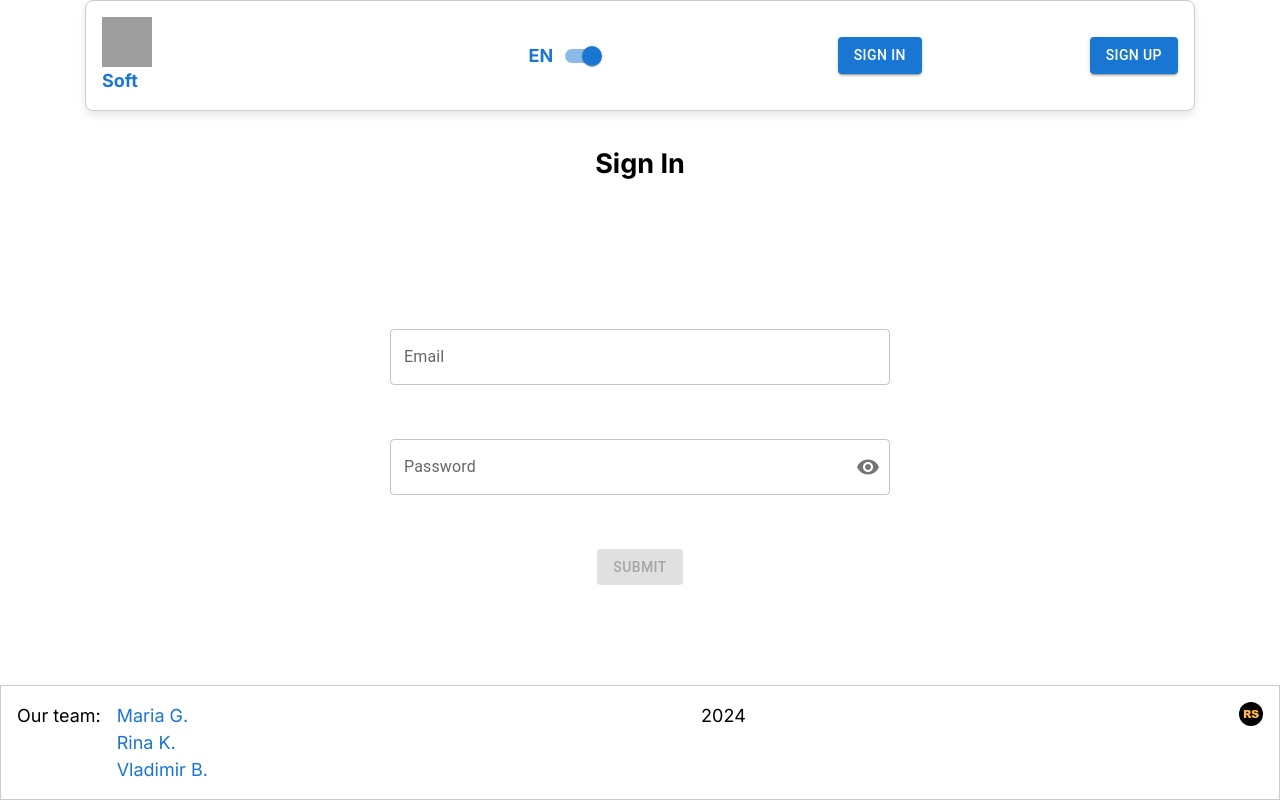
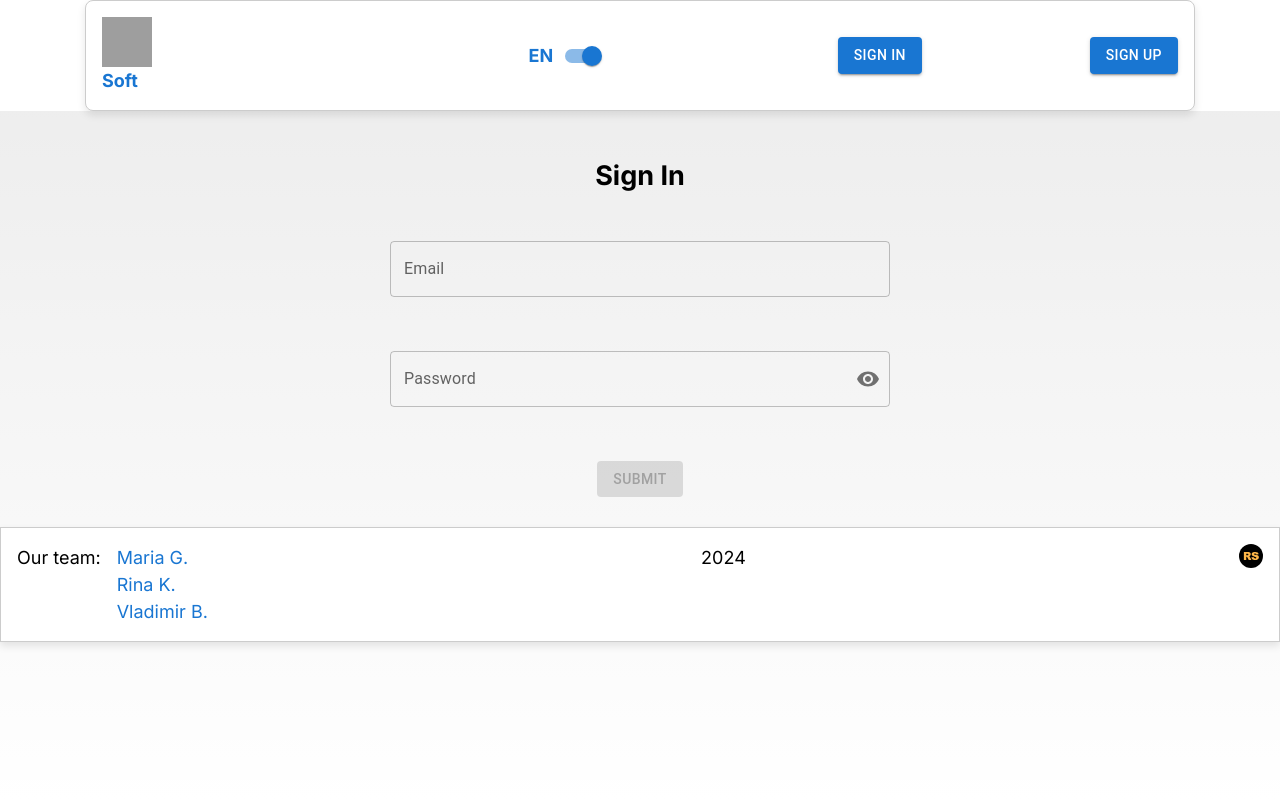
Before and after one commit to asimo-git/graphiql-app, a Next.js app: page /authentication in a window 1280 px wide. Built offline with nearby package versions, Linux system fonts and the light colour scheme; no server answers; grey boxes are pictures that could not be loaded.

Commit message:
add name to welcome page, remove unnecessary styles

```diff
--- a/app/authentication/authentication.scss
+++ /dev/null
@@ -1,14 +0,0 @@
-// TODO привести в соответствие с основными стилями
-
-h2 {
-  text-align: center;
-  margin: 50px auto;
-}
-
-.main {
-  background-color: white;
-  display: flex;
-  flex-direction: column;
-  align-items: center;
-  flex-grow: 2;
-}
--- a/app/authentication/page.tsx
+++ b/app/authentication/page.tsx
@@ -5,9 +5,8 @@
 import { useRouter } from 'next/navigation';
 import { useAuthenticated } from '../utils/Auth';
 import Routes from '../utils/routes';
-import './authentication.scss';
 
-export default function AuthenticationGuard() {
+export default function AuthenticationPage() {
   const router = useRouter();
   const user = useAuthenticated();
 
--- a/app/components/authentication-form/AuthenticationForm.scss
+++ b/app/components/authentication-form/AuthenticationForm.scss
@@ -1,8 +1,6 @@
-// TODO привести в соответствие с основными стилями
-
 .authentication-container {
   text-align: center;
-  margin: 100px auto;
+  margin: 30px auto;
 
   .field-container {
     position: relative;
--- a/app/components/header/Header.tsx
+++ b/app/components/header/Header.tsx
@@ -26,7 +26,7 @@
   useEffect(() => {
     const translationKey = user ? 'Sign out' : 'Sign in';
     setButtonText(t(translationKey));
-  }, [user]);
+  }, [user, t]);
 
   const handleChange = useCallback(
     (event: React.ChangeEvent<HTMLInputElement>) => {
@@ -72,7 +72,7 @@
         </Button>
         <Button
           variant="contained"
-          href=""
+          href={Routes.Registration}
           className={
             user ? 'header__button button unvisible' : ' header__button button'
           }
--- a/app/components/isAuth/isAuth.tsx
+++ b/app/components/isAuth/isAuth.tsx
@@ -16,7 +16,7 @@
       if (!auth) {
         return redirect('/');
       }
-    }, []);
+    }, [auth]);
 
     if (!auth) {
       return null;
--- a/app/globals.css
+++ b/app/globals.css
@@ -2,24 +2,30 @@
   --background-start-rgb: 214, 219, 220;
   --background-end-rgb: 255, 255, 255;
 
-  --primary-glow: conic-gradient(from 180deg at 50% 50%,
+  --primary-glow: conic-gradient(
+    from 180deg at 50% 50%,
     #16abff33 0deg,
     #0885ff33 55deg,
     #54d6ff33 120deg,
     #0071ff33 160deg,
-      transparent 360deg);
-  --secondary-glow: radial-gradient(rgba(255, 255, 255, 1),
-      rgba(255, 255, 255, 0));
+    transparent 360deg
+  );
+  --secondary-glow: radial-gradient(
+    rgba(255, 255, 255, 1),
+    rgba(255, 255, 255, 0)
+  );
 
   --tile-start-rgb: 239, 245, 249;
   --tile-end-rgb: 228, 232, 233;
-  --tile-border: conic-gradient(#00000080,
+  --tile-border: conic-gradient(
+    #00000080,
     #00000040,
     #00000030,
     #00000020,
     #00000010,
     #00000010,
-      #00000080);
+    #00000080
+  );
 
   --callout-rgb: 238, 240, 241;
   --callout-border-rgb: 172, 175, 176;
@@ -34,20 +40,24 @@
     --background-end-rgb: 0, 0, 0;
 
     --primary-glow: radial-gradient(rgba(1, 65, 255, 0.4), rgba(1, 65, 255, 0));
-    --secondary-glow: linear-gradient(to bottom right,
+    --secondary-glow: linear-gradient(
+      to bottom right,
       rgba(1, 65, 255, 0),
       rgba(1, 65, 255, 0),
-        rgba(1, 65, 255, 0.3));
+      rgba(1, 65, 255, 0.3)
+    );
 
     --tile-start-rgb: 2, 13, 46;
     --tile-end-rgb: 2, 5, 19;
-    --tile-border: conic-gradient(#ffffff80,
+    --tile-border: conic-gradient(
+      #ffffff80,
       #ffffff40,
       #ffffff30,
       #ffffff20,
       #ffffff10,
       #ffffff10,
-        #ffffff80);
+      #ffffff80
+    );
 
     --callout-rgb: 20, 20, 20;
     --callout-border-rgb: 108, 108, 108;
@@ -73,9 +83,12 @@
 
 body {
   color: rgb(var(--foreground-rgb));
-  background: linear-gradient(to bottom,
+  background: linear-gradient(
+      to bottom,
       transparent,
-      rgb(var(--background-end-rgb))) rgb(var(--background-start-rgb));
+      rgb(var(--background-end-rgb))
+    )
+    rgb(var(--background-start-rgb));
 }
 
 a {
@@ -83,6 +96,11 @@
   text-decoration: none;
 }
 
+h2 {
+  text-align: center;
+  margin: 50px auto;
+}
+
 @media (prefers-color-scheme: dark) {
   html {
     color-scheme: dark;
--- a/app/page.tsx
+++ b/app/page.tsx
@@ -10,7 +10,7 @@
   return (
     <>
       <Header />
-      {user ? <MainHome user={user.email} /> : <MainWelcome />}
+      {user ? <MainHome /> : <MainWelcome />}
       <Footer />
     </>
   );
--- a/app/registration/authentication.scss
+++ /dev/null
@@ -1,6 +0,0 @@
-// TODO привести в соответствие с основными стилями
-
-h2 {
-  text-align: center;
-  margin: 50px auto;
-}
--- a/app/registration/page.tsx
+++ b/app/registration/page.tsx
@@ -1,13 +1,12 @@
 import Header from '../components/header/Header';
 import Footer from '../components/footer/Footer';
 import AuthenticationForm from '../components/authentication-form/AuthenticationForm';
-import './authentication.scss';
 
 export default function AuthenticationPage() {
   return (
     <>
       <Header />
-      <main>
+      <main className="main">
         <h2>Sign Up</h2>
         <AuthenticationForm formType="reg" />
       </main>
--- a/app/services/firebase.ts
+++ b/app/services/firebase.ts
@@ -4,6 +4,7 @@
   createUserWithEmailAndPassword,
   signOut,
   Auth,
+  updateProfile,
 } from 'firebase/auth';
 import { getFirestore, collection, addDoc } from 'firebase/firestore';
 
@@ -34,6 +35,9 @@
     authProvider: 'local',
     email,
   });
+  await updateProfile(user, {
+    displayName: name,
+  });
 };
 
 const logout = (auth: Auth) => {
--- a/app/utils/routes.ts
+++ b/app/utils/routes.ts
@@ -1,6 +1,7 @@
 export enum Routes {
   Home = '/',
   Authentication = '/authentication',
+  Registration = '/registration',
   RESTfull = '/RESTfull',
   GraphiQL = '/GraphiQL',
   History = '/history',
```
Also changed, not shown: app/components/main/MainHome.tsx (+3 -6 lines). Lines whose indentation alone changed are shown as unchanged.
